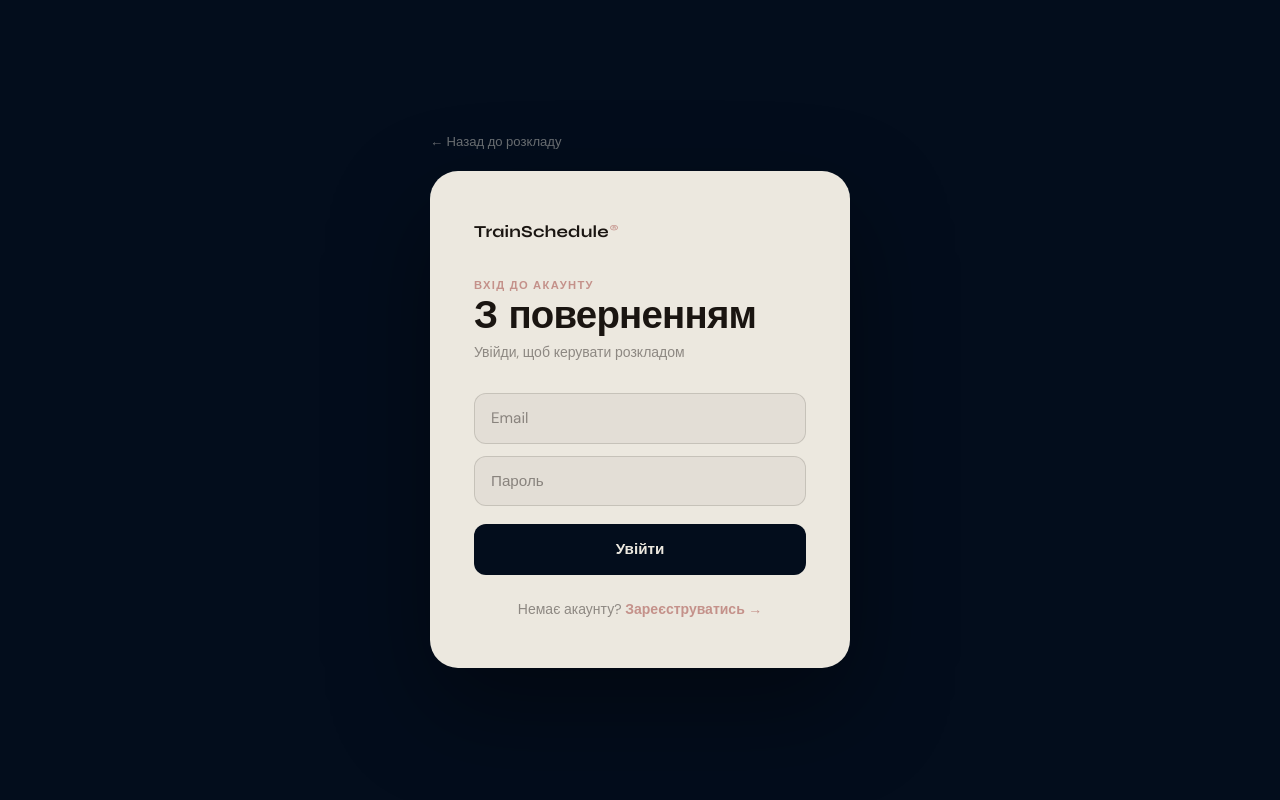
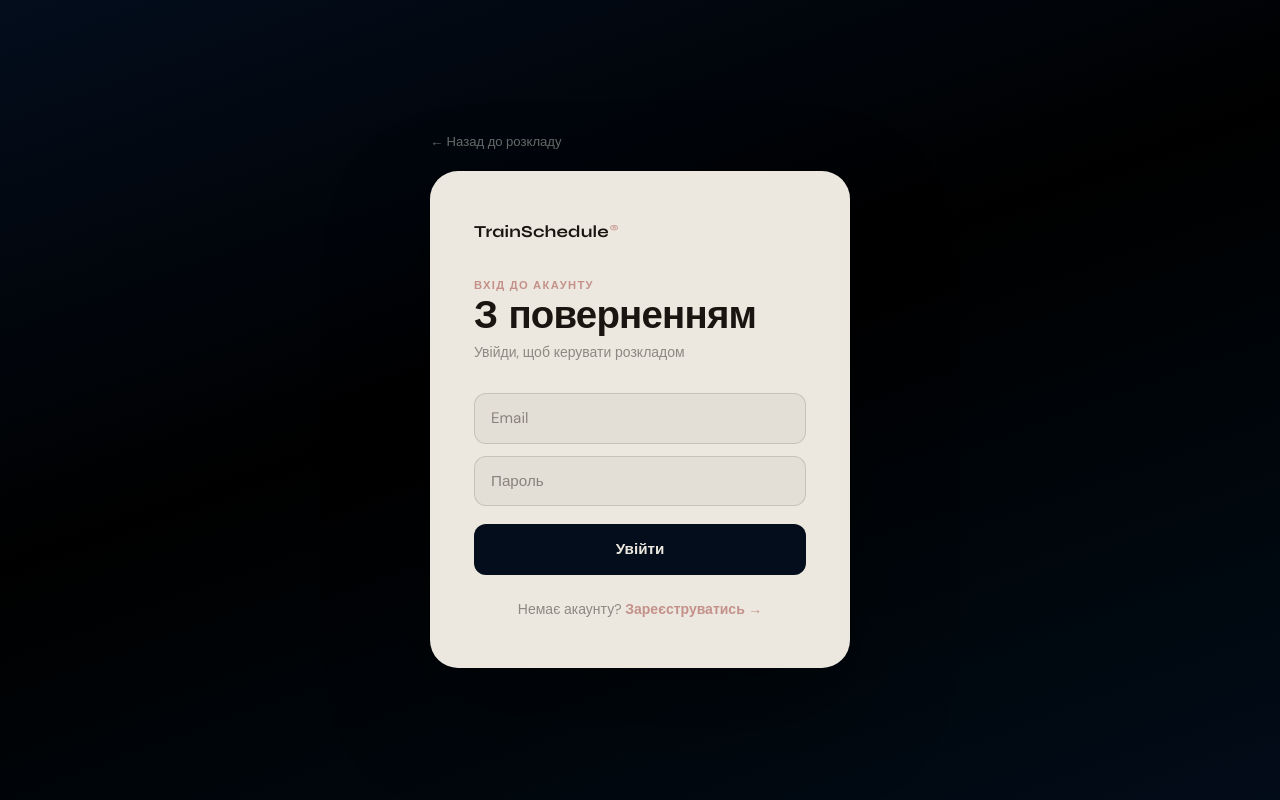
Before and after one commit to weronikachepil/TrainSchedule, a Next.js app in the folder frontend/: page /login in a window 1280 px wide. Built offline with nearby package versions, Linux system fonts and the light colour scheme; no server answers.

Commit message:
fix: use page-bg gradient on auth pages instead of flat --dark

```diff
--- a/frontend/src/app/login/page.tsx
+++ b/frontend/src/app/login/page.tsx
@@ -33,7 +33,7 @@ export default function LoginPage() {
   return (
     <div style={{
       minHeight: '100vh',
-      background: 'var(--dark)',
+      background: 'var(--page-bg)',
       display: 'flex',
       flexDirection: 'column',
       alignItems: 'center',
--- a/frontend/src/app/register/page.tsx
+++ b/frontend/src/app/register/page.tsx
@@ -36,7 +36,7 @@ export default function RegisterPage() {
   return (
     <div style={{
       minHeight: '100vh',
-      background: 'var(--dark)',
+      background: 'var(--page-bg)',
       display: 'flex',
       flexDirection: 'column',
       alignItems: 'center',
```
